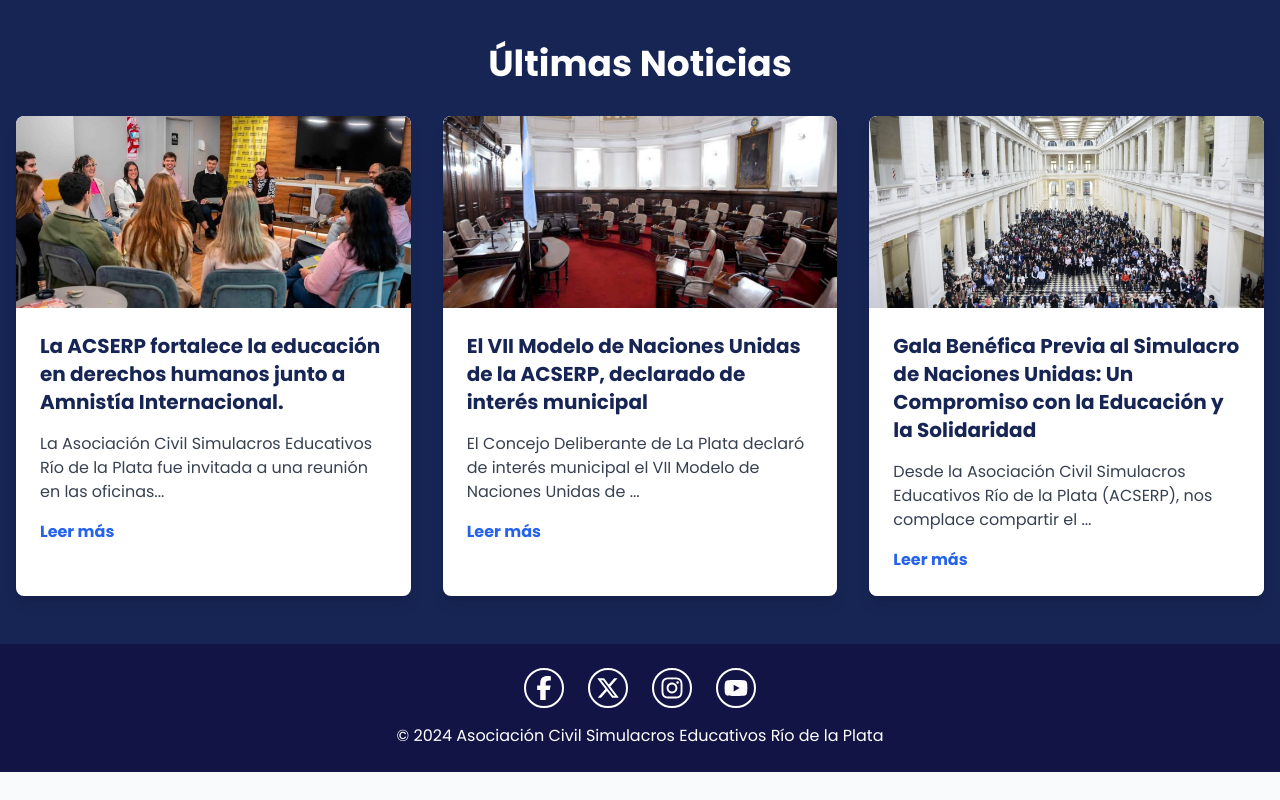
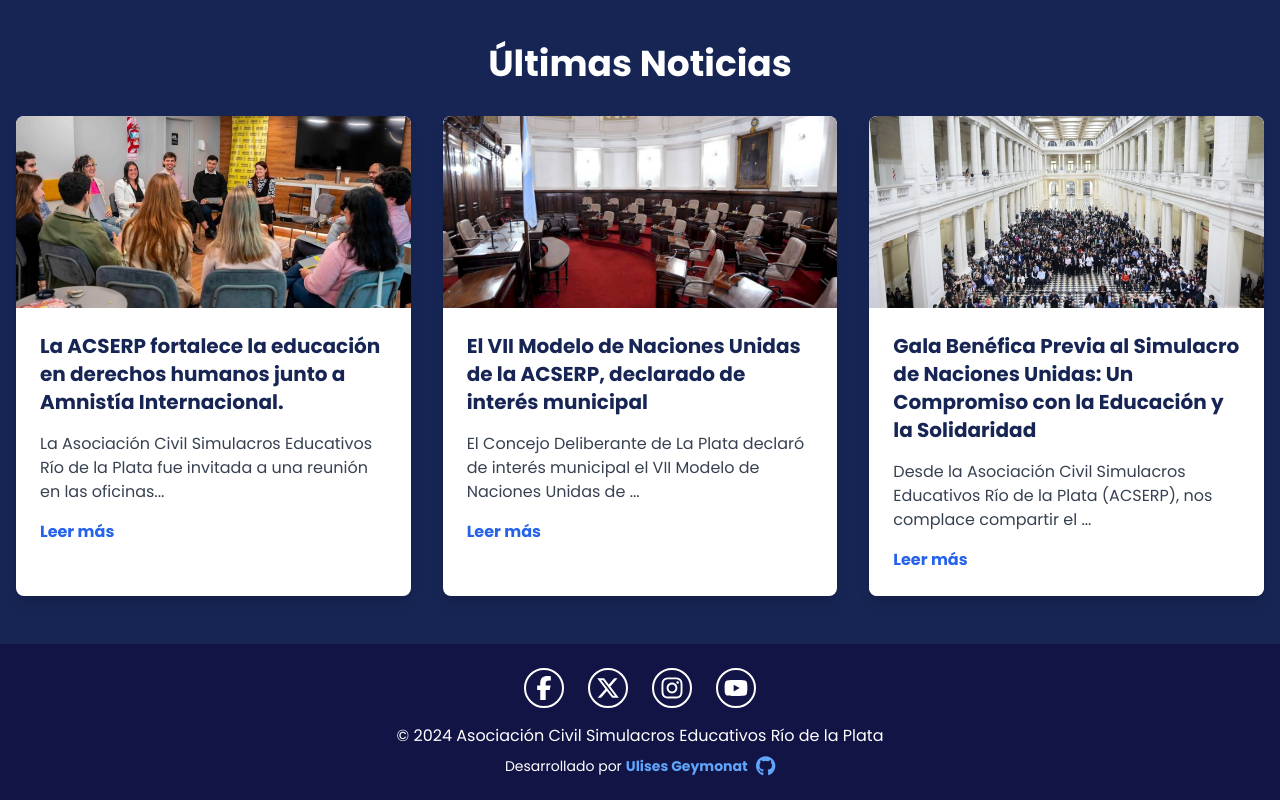
Before and after one commit to UliG1430/acserp-onu-website, a React (Vite) app: page / in a window 1280 px wide. Shown: the part 1274-2074 px from the top of the page. Before the commit the page ends 2046 px from the top, so only its background shows below. Built offline with nearby package versions, Linux system fonts and the light colour scheme.

Commit message:
detalles

```diff
--- a/src/components/Footer.jsx
+++ b/src/components/Footer.jsx
@@ -1,6 +1,6 @@
 import React from 'react';
 import { FontAwesomeIcon } from '@fortawesome/react-fontawesome';
-import { faFacebookF, faInstagram, faYoutube, faXTwitter } from '@fortawesome/free-brands-svg-icons';
+import { faFacebookF, faInstagram, faYoutube, faXTwitter,faGithub } from '@fortawesome/free-brands-svg-icons';
 
 const Footer = () => {
   const currentYear = new Date().getFullYear();
@@ -51,7 +51,25 @@
 
       <div className="text-center mt-4">
         <p>© {currentYear} Asociación Civil Simulacros Educativos Río de la Plata</p>
+        <p className="text-sm mt-2 flex justify-center items-center">
+          Desarrollado por
+          <a
+            href="https://github.com/UliG1430"
+            target="_blank"
+            rel="noopener noreferrer"
+            className="font-bold text-blue-400 hover:text-blue-500 cursor-pointer ml-1 flex items-center group"
+          >
+            <span className="transition-all duration-300 ease-in-out group-hover:-translate-y-1 group-hover:scale-105">
+              Ulises Geymonat
+            </span>
+            <FontAwesomeIcon
+              icon={faGithub}
+              className="ml-2 text-xl transition-all duration-300 ease-in-out group-hover:-translate-y-1 group-hover:scale-105"
+            />
+          </a>
+        </p>
       </div>
+
     </footer>
   );
 };
```
